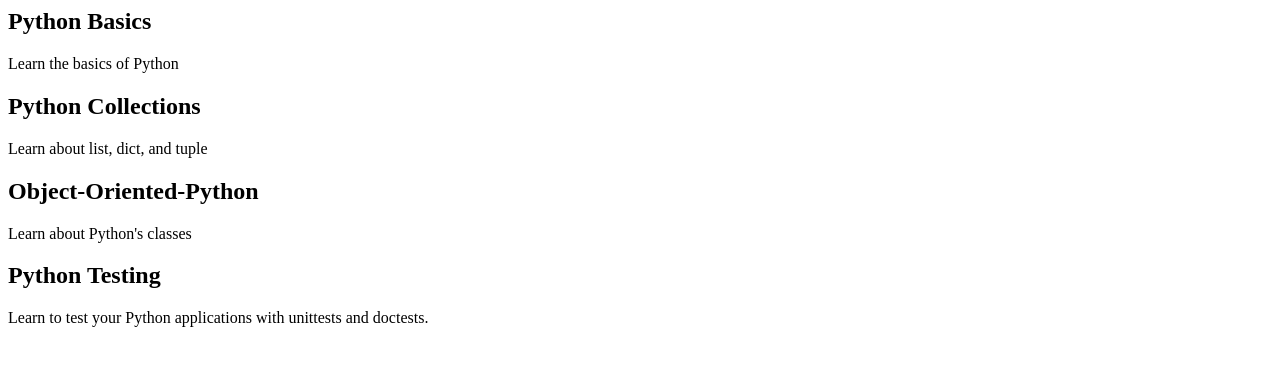
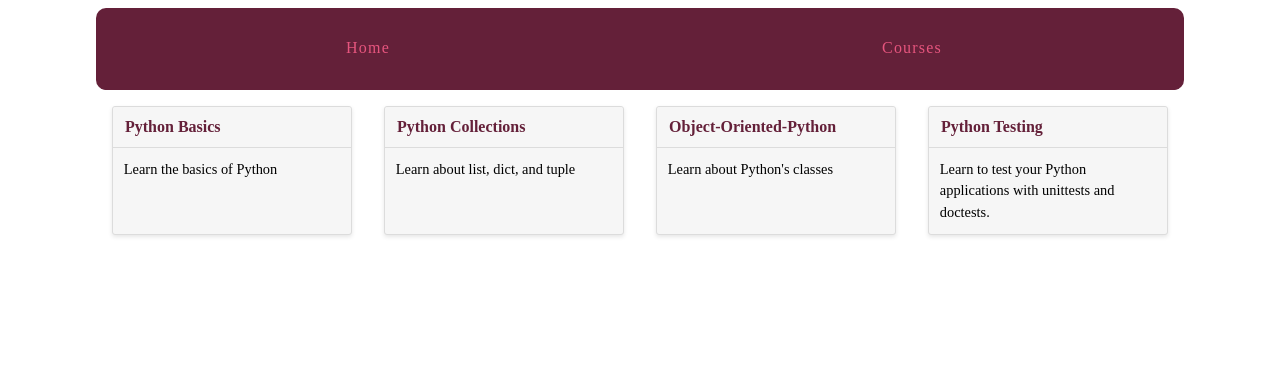
Before and after one commit to LawerenceLee/Django_PY, a Django app: page /courses/ in a window 1280 px wide. Shown: the top 366 px of the page. Run offline with Django 3.2, Linux system fonts and the light colour scheme; data comes from the database, SQL or seed files in the repository.

Commit message:
added template, and CSS

```diff
--- a/learning_site/courses/templates/courses/course_list.html
+++ b/learning_site/courses/templates/courses/course_list.html
@@ -1,4 +1,16 @@
-{% for course in courses %}
-<h2>{{ course.title }}</h2>
-{{ course.description }}
-{% endfor %}
+{% extends "layout.html" %}
+
+{% block title %}Available Courses{% endblock %}
+
+{% block content %}
+<div class="cards">
+    {% for course in courses %}
+    <div class="card">
+        <header><a href="{% url 'courses:detail' pk=course.pk %}">{{ course.title }}</a></header>
+        <div class="card-copy">
+            {{ course.description }}
+        </div>
+    </div>
+    {% endfor %}
+</div>
+{% endblock %}
```
